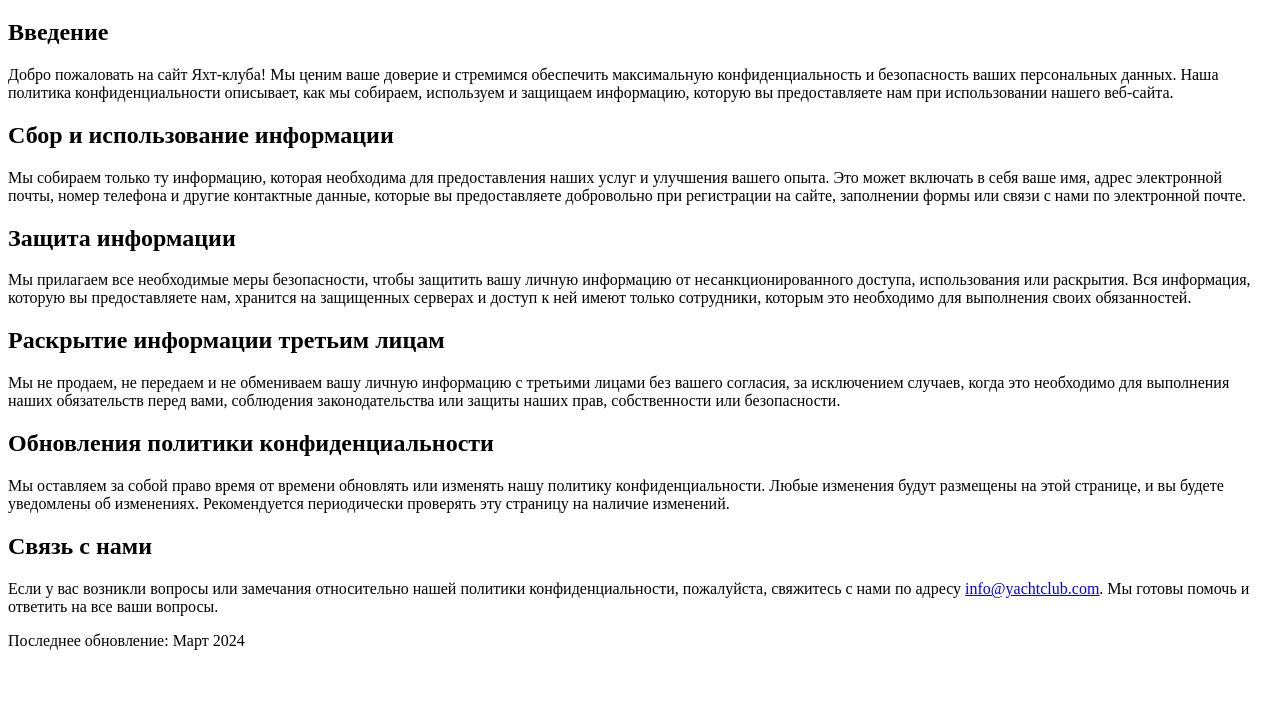
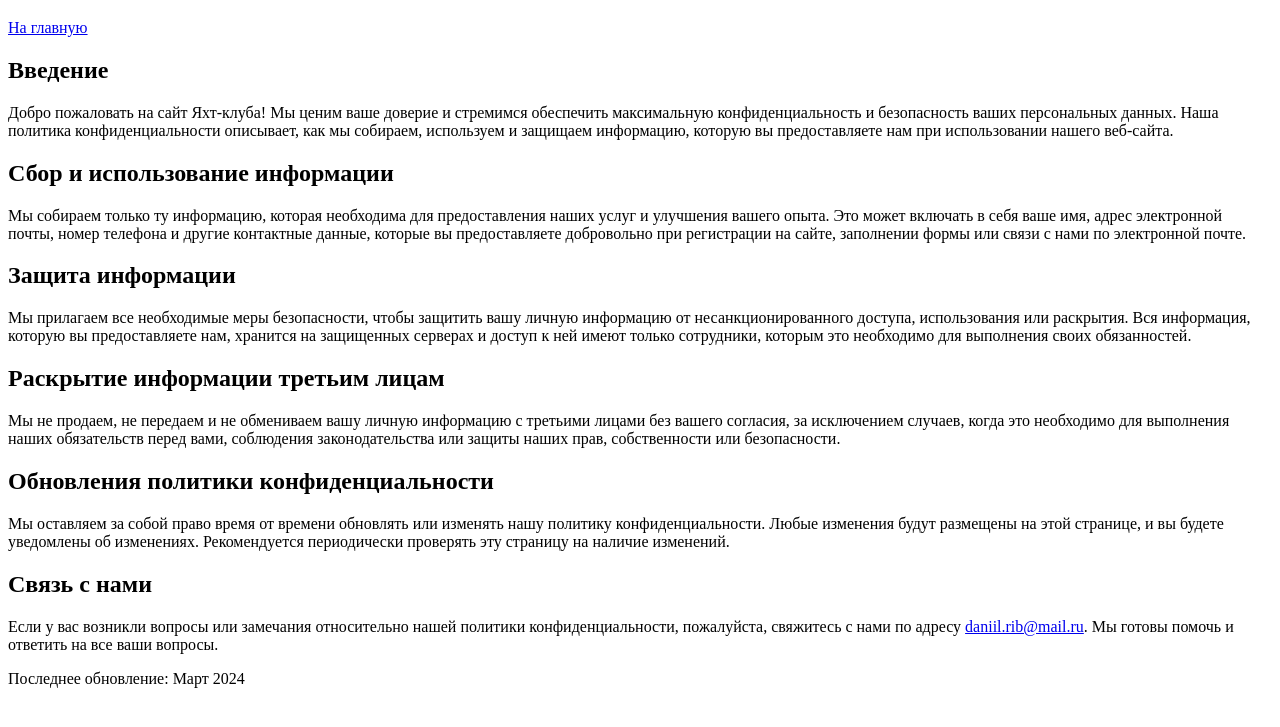
Before and after one commit to acuraels/html_academy_web, a plain HTML site: page privacyPolicy.html in a window 1280 px wide. Shown: the part 61-788 px from the top of the page. Drawn offline with Linux system fonts and the light colour scheme.

Commit message:
fourth commit

```diff
--- a/privacyPolicy.html
+++ b/privacyPolicy.html
@@ -11,6 +11,7 @@
 <body>
     <header>
         <h1>Политика конфиденциальности</h1>
+        <p><a href="index.html">На главную</a></p>
     </header>
     <main>
         <h2>Введение</h2>
@@ -29,7 +30,7 @@
         <p>Мы оставляем за собой право время от времени обновлять или изменять нашу политику конфиденциальности. Любые изменения будут размещены на этой странице, и вы будете уведомлены об изменениях. Рекомендуется периодически проверять эту страницу на наличие изменений.</p>
 
         <h2>Связь с нами</h2>
-        <p>Если у вас возникли вопросы или замечания относительно нашей политики конфиденциальности, пожалуйста, свяжитесь с нами по адресу <a href="mailto:info@yachtclub.com">info@yachtclub.com</a>. Мы готовы помочь и ответить на все ваши вопросы.</p>
+        <p>Если у вас возникли вопросы или замечания относительно нашей политики конфиденциальности, пожалуйста, свяжитесь с нами по адресу <a href="mailto:daniil.rib@mail.ru">daniil.rib@mail.ru</a>. Мы готовы помочь и ответить на все ваши вопросы.</p>
 
         <p>Последнее обновление: Март 2024</p>
     </main>
```
